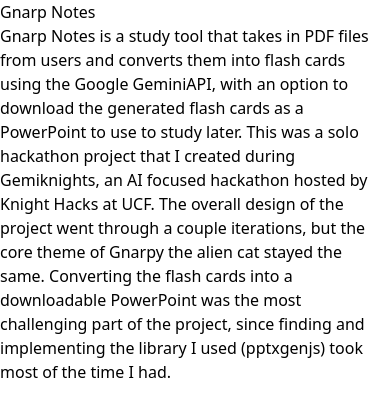
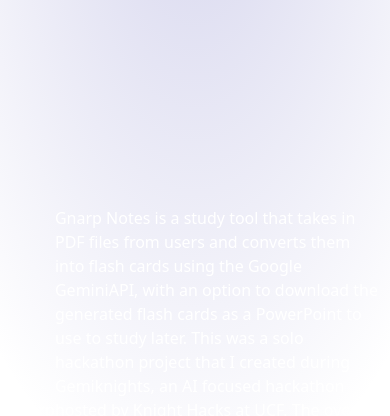
Before and after one commit to buhgowsh/svelte-portfolio, a SvelteKit app: page /gnarpnotes in a window 390 px wide. Shown: the top 416 px of the page. Built offline with nearby package versions, Linux system fonts and the light colour scheme; what tailwindcss-motion would draw is missing.

Commit message:
add background to gnarp notes page

```diff
--- a/src/routes/+page.svelte
+++ b/src/routes/+page.svelte
@@ -5,7 +5,7 @@
     <div class="h-screen flex flex-col justify-center items-center">
       <h1 class="text-4xl flex flex -row">Hi, my name is</h1>
       <h2 class="text-6xl md:text-7xl font-bold">Josh Sawyer</h2>
-      <p class="text-xl md:text-2xl text-justify">
+      <p class="text-xl md:text-2xl text-justify py-2">
         I'm a third year Computer Science major at the Univerity of Central
         Florida!
       </p>
--- a/src/routes/gnarpnotes/+page.svelte
+++ b/src/routes/gnarpnotes/+page.svelte
@@ -1,4 +1,6 @@
-<h1>Gnarp Notes</h1>
+<body class="bg-slate-900">
+    <div class="min-h-screen w-full bg-[radial-gradient(ellipse_80%_80%_at_50%_-20%,rgba(120,119,198,0.3),rgba(255,255,255,0))] p-2 sm:p-4 flex items-center justify-center text-white">
+        <p>Gnarp Notes</p>
 
         <p>
             Gnarp Notes is a study tool that takes in PDF files from users and converts them into flash cards
@@ -9,3 +11,6 @@
             into a downloadable PowerPoint was the most challenging part of the project, since finding and
             implementing the library I used (pptxgenjs) took most of the time I had.
         </p>
+
+    </div>
+</body>
```
Also changed, not shown: static/coral-background.jpg (added), static/fishnet-background.jpg (added). Lines whose indentation alone changed are shown as unchanged.
